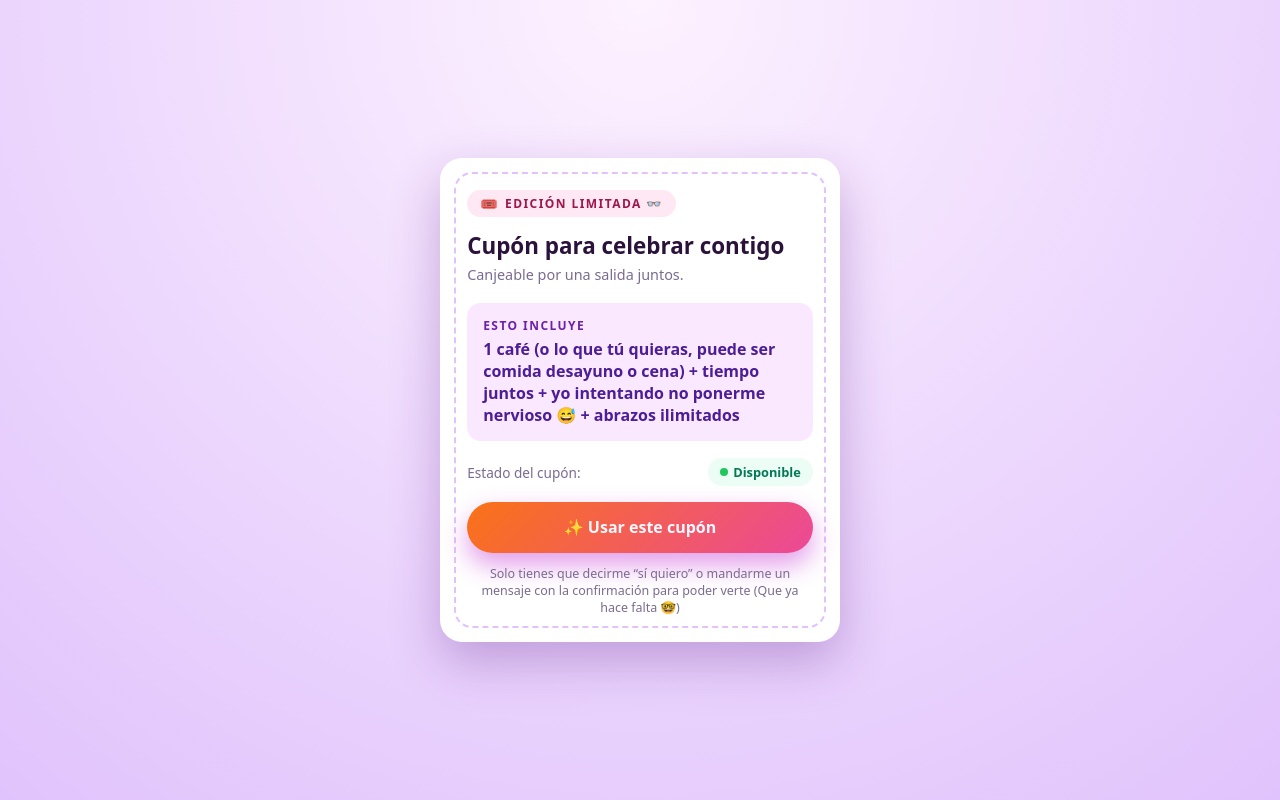
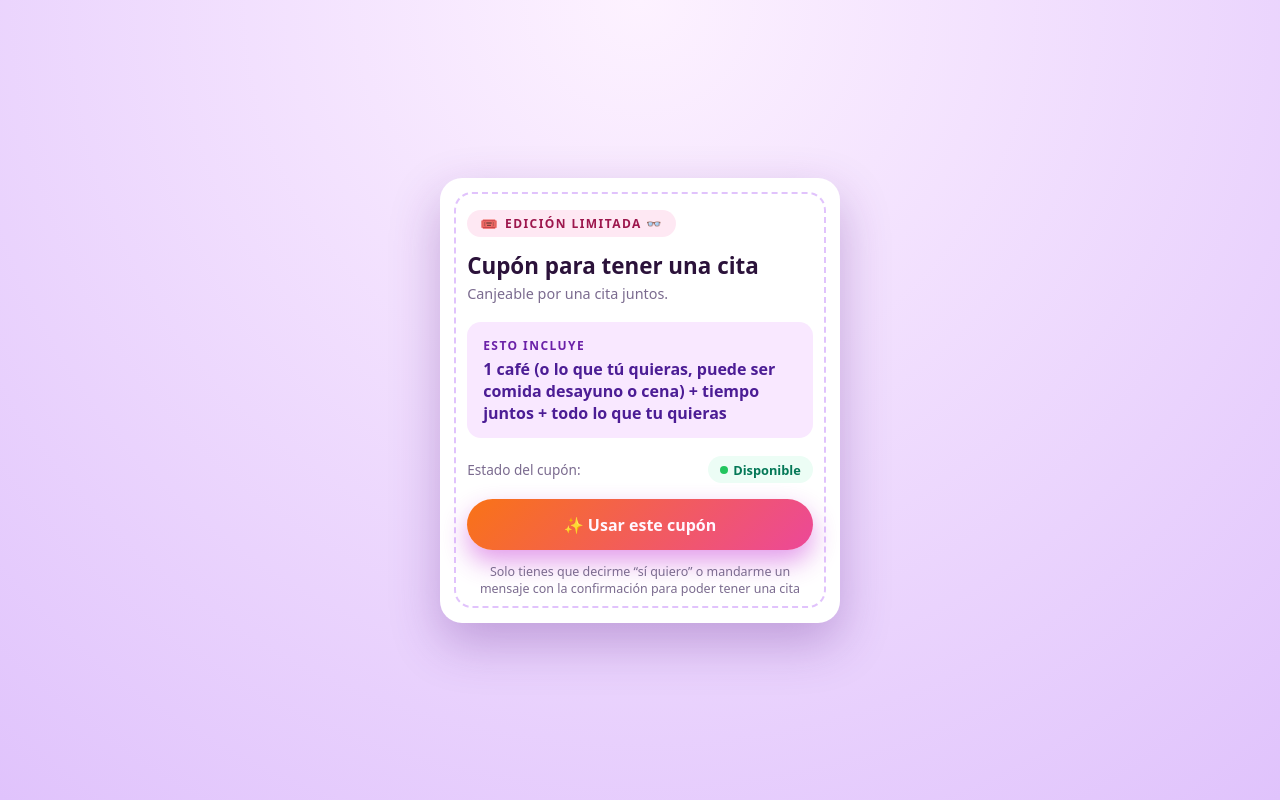
Before and after one commit to YisusVGz/cup-n, a plain HTML site: page index.html in a window 1280 px wide. Both pictures are taken after a click on the button "Ver cupón". Drawn offline with Linux system fonts and the light colour scheme.

Commit message:
Update coupon text for date invitation

```diff
--- a/index.html
+++ b/index.html
@@ -255,16 +255,16 @@
       Edición limitada 👓
     </div>
 
-    <h1>Cupón para celebrar contigo</h1>
+    <h1>Cupón para tener una cita</h1>
 
     <p class="subtitle">
-      Canjeable por una salida juntos.
+      Canjeable por una cita juntos.
     </p>
 
     <div class="highlight-box">
       <span class="highlight-label">Esto incluye</span>
       <span class="highlight-text">
-        1 café (o lo que tú quieras, puede ser comida desayuno o cena) + tiempo juntos + yo intentando no ponerme nervioso 😅 + abrazos ilimitados
+        1 café (o lo que tú quieras, puede ser comida desayuno o cena) + tiempo juntos + todo lo que tu quieras
       </span>
     </div>
 
@@ -280,7 +280,7 @@
     </button>
 
     <p class="extra-text" id="info-text">
-      Solo tienes que decirme “sí quiero” o mandarme un mensaje con la confirmación para poder verte (Que ya hace falta 🤓)
+      Solo tienes que decirme “sí quiero” o mandarme un mensaje con la confirmación para poder tener una cita
     </p>
   </div>
 
```
